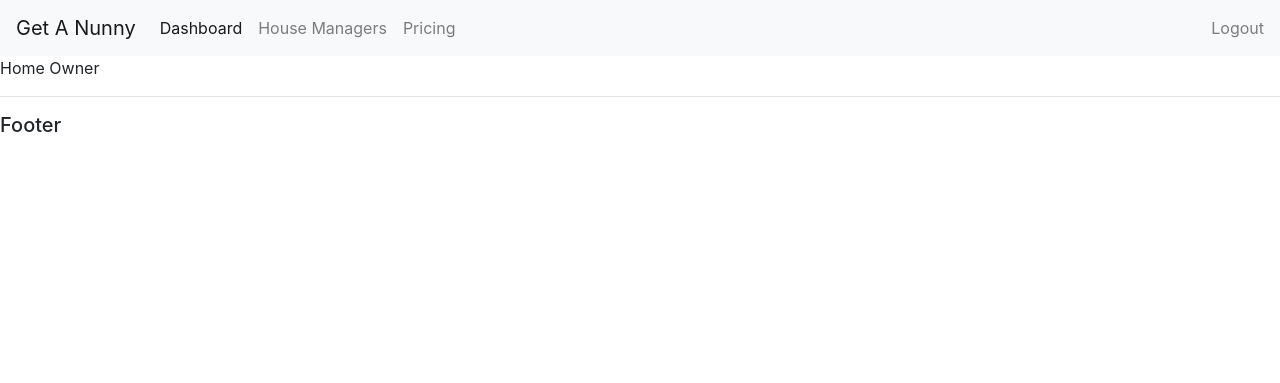
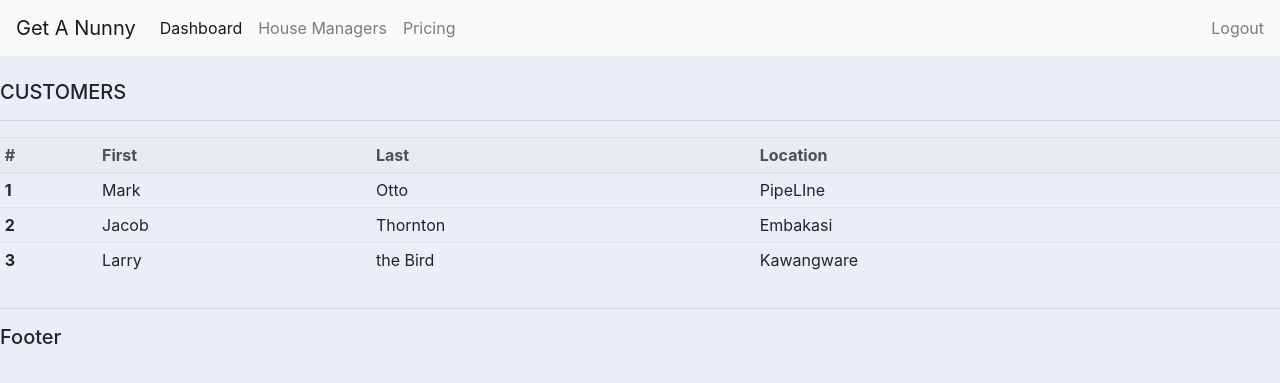
Before and after one commit to Dlelo/getnunny, a Django app: page /homeowner/ in a window 1280 px wide. Shown: the top 383 px of the page. Run offline with Django 3.2, Linux system fonts and the light colour scheme; some libraries are stand-ins or nearby versions.

Commit message:
core(feat):design of dashboard

```diff
--- a/getnunny/accounts/templates/accounts/dashboard.html
+++ b/getnunny/accounts/templates/accounts/dashboard.html
@@ -1,6 +1,8 @@
 {% extends 'accounts/main.html' %}
 
 {% block content %}
+
+{% include 'accounts/status.html' %}
 <p>Dashboard</p>
 <div class="row">
     <div class="col-md-6">
--- a/getnunny/accounts/templates/accounts/homeowner.html
+++ b/getnunny/accounts/templates/accounts/homeowner.html
@@ -2,6 +2,42 @@
 
 {% block content %}
 
-<p>Home Owner</p>
+<br>
+<div class="row">
+    <div class="col-md-12">
+        <h5>CUSTOMERS</h5>
+        <hr>
+        <table class="table table-sm">
+            <thead class="thead-light">
+              <tr>
+                <th scope="col">#</th>
+                <th scope="col">First</th>
+                <th scope="col">Last</th>
+                <th scope="col">Location</th>
+              </tr>
+            </thead>
+            <tbody>
+              <tr>
+                <th scope="row">1</th>
+                <td>Mark</td>
+                <td>Otto</td>
+                <td>PipeLIne</td>
+              </tr>
+              <tr>
+                <th scope="row">2</th>
+                <td>Jacob</td>
+                <td>Thornton</td>
+                <td>Embakasi</td>
+              </tr>
+              <tr>
+                <th scope="row">3</th>
+                <td>Larry</td>
+                <td>the Bird</td>
+                <td>Kawangware</td>
+              </tr>
+            </tbody>
+          </table>
+    </div>
+</div>
 
 {% endblock %}
--- a/getnunny/accounts/templates/accounts/main.html
+++ b/getnunny/accounts/templates/accounts/main.html
@@ -3,7 +3,24 @@
 <head>
    <title>Get Nunny</title>
    <link rel="stylesheet" href="https://stackpath.bootstrapcdn.com/bootstrap/4.3.1/css/bootstrap.min.css" integrity="sha384-ggOyR0iXCbMQv3Xipma34MD+dH/1fQ784/j6cY/iJTQUOhcWr7x9JvoRxT2MZw1T" crossorigin="anonymous">
-   </head>
+   <style>
+      #logo{
+
+      }
+      body{
+         background-color:#ebeff5;
+      }
+      #total-orders{
+         background-color: #4cb4c7;
+      }
+      #orders-delivered {
+          background-color: #7abecc;
+      }
+      #orders-pending {
+         background-color: #7CD1C0;
+      }
+   </style>
+</head>
 <body>
   <!--Navbar-->
   {% include 'accounts/navbar.html' %}
```
Also changed, not shown: getnunny/accounts/templates/accounts/nunnys.html (+42 -1 lines), getnunny/accounts/templates/accounts/status.html (added, +45 -0 lines).
